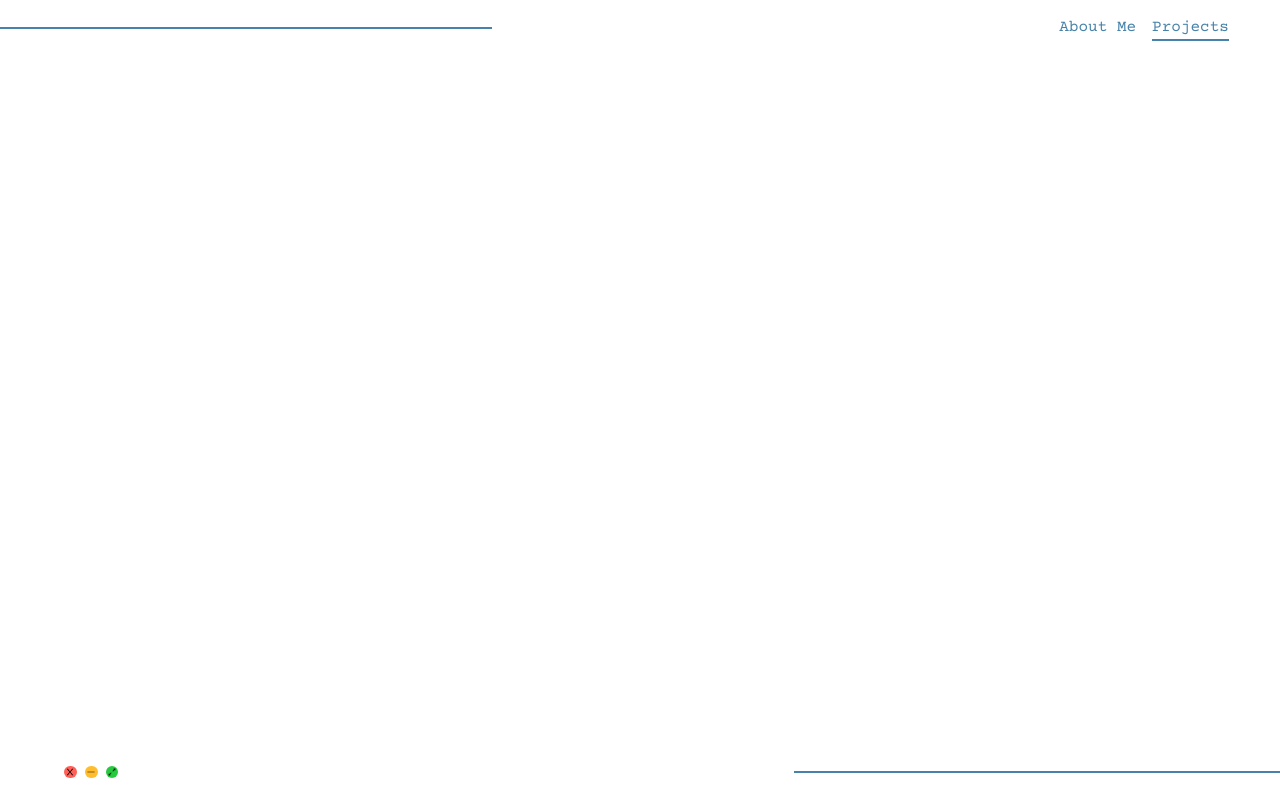
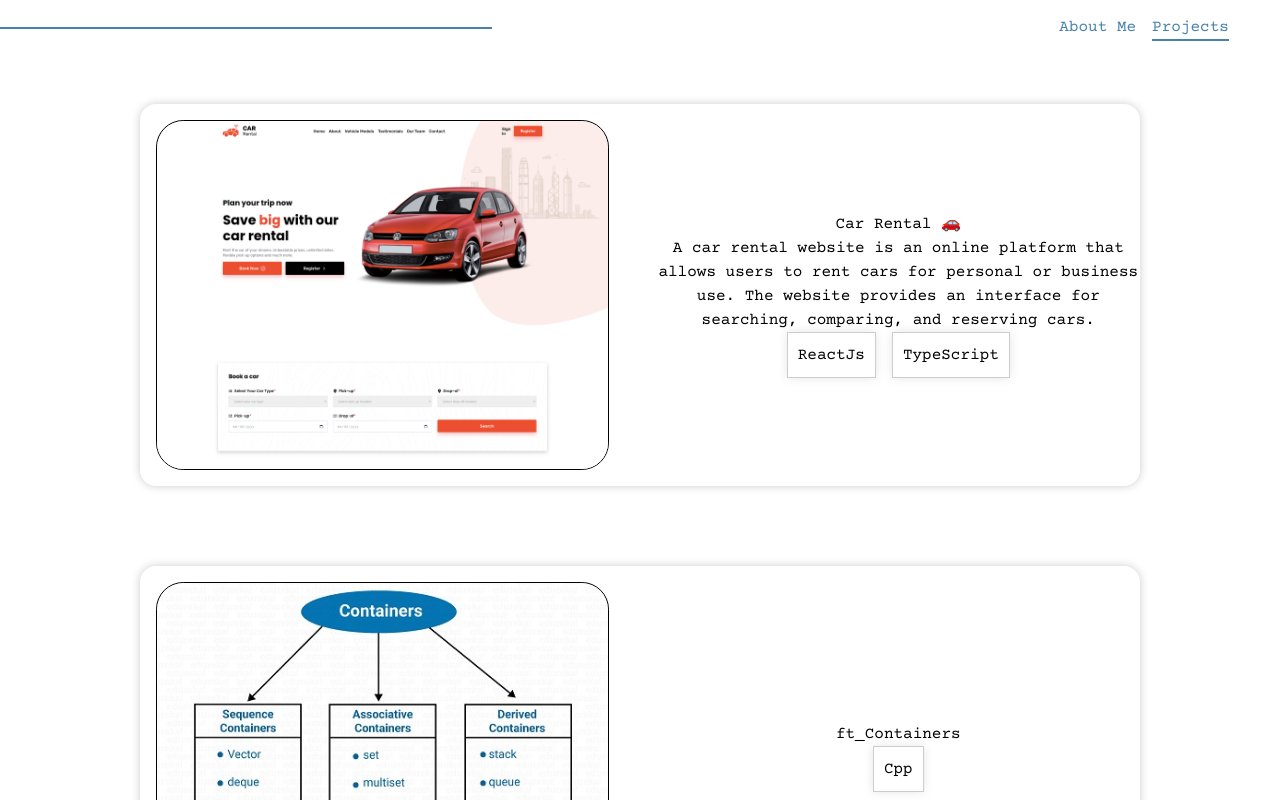
Before and after one commit to msaouab/Portfolio, a React (Vite) app: page /project in a window 1280 px wide. Before the commit this address had no page. Shown: the top 800 px of the page. Built offline with nearby package versions, Linux system fonts and the light colour scheme.

Commit message:
feat: working on the project new style

```diff
--- a/src/App.tsx
+++ b/src/App.tsx
@@ -38,7 +38,7 @@ function AppRouter() {
 				<main>
 					<Routes>
 						<Route path="/" element={<Profile />} />
-						{/* <Route path="/project" element={<Projects />} /> */}
+						<Route path="/project" element={<Projects />} />
 					</Routes>
 				</main>
 				<footer>
--- /dev/null
+++ b/src/_types/types.ts
@@ -0,0 +1,14 @@
+export type ProjectType = {
+	name: string;
+	icon: string;
+	description: string;
+	technologies: string[];
+	image: string;
+	link: string;
+	github: string;
+	skills: string[];
+};
+
+export type SkillsProps = {
+	skills: string[];
+};
--- a/src/components/HeaderProject.tsx
+++ b/src/components/HeaderProject.tsx
@@ -23,25 +23,13 @@ interface Project {
 
 interface ProjectsProps {
 	projects: Project[];
-	selected: string | null;
 }
 
-const HeaderProject: React.FC<ProjectsProps> = ({ projects, selected }) => {
-	const filterProjects = selected
-		? projects.filter((project) => project.technologies.includes(selected))
-		: projects;
+const HeaderProject: React.FC<ProjectsProps> = ({ projects }) => {
 
 	return (
 		<ProjectsContainer>
-			{filterProjects.length > 0 ? (
-				<ul>
-					{filterProjects.map((project, index) => (
-						<ProjectsCard project={project} key={index} />
-					))}
-				</ul>
-			) : (
-				<p className="notfund">No projects found.</p>
-			)}
+
 		</ProjectsContainer>
 	);
 };
--- /dev/null
+++ b/src/components/ImgContainer.tsx
@@ -0,0 +1,65 @@
+import { useState } from "react";
+import styled from "styled-components";
+
+const ImgStyle = styled.div`
+	width: 50%;
+	padding: 1rem;
+	.ImgBackground {
+		border: 1px solid #000;
+		height: 350px;
+		width: 100%;
+		overflow: hidden;
+		border-radius: 1.7rem;
+		& > img {
+			width: 350px;
+			border-radius: 10px;
+			width: 100%;
+			object-fit: cover;
+			transform: translateY(0%);
+			transition: transform 10s ease-in-out 0s;
+			height: auto;
+			border-radius: 1.7rem;
+			background-color: #76767633;
+			/* overflow: hidden; */
+			box-shadow: 0px 0px 10px rgb(0 0 0 / 10%);
+			&:hover {
+				transform: translateY(calc(-100% + 350px));
+			}
+		}
+	}
+	@media (max-width: 400px) {
+		width: 80%;
+	}
+`;
+
+export const ImgContainer = ({
+	source,
+	alt,
+}: {
+	source: string;
+	alt?: string;
+}) => {
+	const [loading, setLoading] = useState<boolean>(true);
+
+	const handleLoad = () => {
+		setLoading(false);
+	};
+
+	const handleError = () => {
+		setLoading(false);
+	};
+
+	return (
+		<ImgStyle>
+			<div className="ImgBackground">
+				<img
+					src={source}
+					alt={alt}
+					onLoad={handleLoad}
+					onError={handleError}
+					style={{ display: loading ? "none" : "block" }}
+				/>
+			</div>
+		</ImgStyle>
+	);
+};
--- a/src/components/ProjectsCard.tsx
+++ b/src/components/ProjectsCard.tsx
@@ -1,92 +1,45 @@
 import { useEffect, useState } from "react";
 import styled from "styled-components";
-import Testing from "../assets/ProjectsImg/testingGIf.gif";
-import Skeleton from "@mui/material/Skeleton";
-import Stack from "@mui/material/Stack";
+import { ImgContainer } from "./ImgContainer";
+import { SkillsCard } from "./SkillsCard";
 
 const CardsContainer = styled.div`
 	display: flex;
-	flex-direction: column;
-	justify-content: center;
+	justify-content: space-between;
 	align-items: center;
-	color: #fff;
-	& > .cards {
-		border: 3px solid #ffffff;
-		width: 400px;
-		height: 300px;
-		& > img {
-			width: 100%;
-			height: 90%;
-			object-fit: cover;
-			object-position: top;
+	text-align: center;
+	gap: 2rem;
+	width: 100%;
+	box-shadow: 0 0 10px rgba(0,0,0,.2);
+	border-radius: 1rem;
+	& > .projectInfo {
+		width: 50%;
+		display: flex;
+		justify-content: center;
+		align-items: center;
+		text-align: center;
+		flex-direction: column;
+		& > .projectName {
 		}
-		background-color: #694538;
-		& > .project-tile {
-			width: 400px;
-			text-align: center;
-			color: #fff;
-			text-decoration: none;
-			padding: 0.8rem 0;
-			.code {
-				color: transparent;
-				transition: color 0.3s ease-out;
-				margin: 0 0.2rem;
-			}
-		}
-		& > .project-tile:hover .code {
-			color: orange;
-		}
-	}
-	@media (max-width: 500px) {
-		.cards {
-			width: 90%;
+		& > .projectDescription {
 		}
 	}
 `;
 
 const ProjectsCard = (project: any, key: number) => {
-	const { name, img, link } = project.project;
-	const [findImg, setFindImg] = useState<string>("");
-	const [loading, setLoading] = useState<boolean>(true);
+	const { name, image, link, icon, description, skills } = project.project;
 
-	useEffect(() => {
-		if (!img) setFindImg(Testing);
-		else setFindImg(img);
-	}, [img]);
-
-	const handleLoad = () => {
-		setLoading(false);
-	};
-	const handleError = () => {
-		setLoading(true);
-		setFindImg(Testing);
-	};
+	// console.log(project);
 
 	return (
-		<CardsContainer>
-			{loading && (
-				<Stack spacing={1}>
-					<Skeleton
-						variant="rounded"
-						width={400}
-						height={300}
-					></Skeleton>
-				</Stack>
-			)}
-			<div
-				onLoad={handleLoad}
-				onError={handleError}
-				className="cards"
-				style={{ display: loading ? "none" : "block" }}
-			>
-				<img src={findImg} alt={name} />
-				<a className="project-tile" href={link} target="_blank">
-					<p className="project-title">
-						<span className="code">&lt; </span>
-						{name}
-						<span className="code"> &#47;&gt;</span>
-					</p>
-				</a>
+		<CardsContainer className="">
+			<ImgContainer source={image} alt={name} />
+			<div className="projectInfo">
+				<h3 className="projectName">
+					{name} <span className="icon">{icon}</span>
+				</h3>
+				<p className="projectDescription">{description}</p>
+				<SkillsCard skills={skills}></SkillsCard>
 			</div>
 		</CardsContainer>
 	);
--- /dev/null
+++ b/src/components/SkillsCard.tsx
@@ -0,0 +1,29 @@
+import styled from "styled-components";
+import { SkillsProps } from "../_types/types";
+
+const CardStyle = styled.div`
+	display: flex;
+	justify-content: center;
+	align-items: center;
+	text-align: center;
+	flex-wrap: wrap;
+	gap: 1rem;
+	& > .skill-name {
+		padding: 10px;
+		border: 1px solid #ccc;
+		box-shadow: 0 0 10px rgba(0,0,0,.1);
+	}
+`;
+
+export const SkillsCard = ({ skills }: SkillsProps) => {
+	console.log(skills);
+	return (
+		<CardStyle className="skill">
+			{skills.map((skill: string, index: number) => (
+				<p className="skill-name" key={index}>
+					{skill}
+				</p>
+			))}
+		</CardStyle>
+	);
+};
--- a/src/data/ProjectData.tsx
+++ b/src/data/ProjectData.tsx
@@ -1,12 +1,14 @@
-import trans from '/Overview.jpg'
-import GifApi from '/src/assets/ProjectsImg/GifsAPi.png'
-import Inception from '/src/assets/ProjectsImg/inception.gif'
-import { Code, Computer } from '@mui/icons-material';
-import { FaReact } from 'react-icons/fa';
-import { BiLogoJavascript, BiLogoTypescript } from 'react-icons/bi';
-import { SiNestjs } from 'react-icons/si';
-import IRC from '/src/assets/ProjectsImg/irc.jpg'
-import Container from '/src/assets/ProjectsImg/container.jpg'
+import trans from "/Overview.jpg";
+import GifApi from "/src/assets/ProjectsImg/GifsAPi.png";
+import Inception from "/src/assets/ProjectsImg/inception.gif";
+import { Code, Computer } from "@mui/icons-material";
+import { FaReact } from "react-icons/fa";
+import { BiLogoJavascript, BiLogoTypescript } from "react-icons/bi";
+import { SiNestjs } from "react-icons/si";
+import IRC from "/src/assets/ProjectsImg/irc.jpg";
+import Container from "/src/assets/ProjectsImg/container.jpg";
+import { ProjectType } from "../_types/types";
+import CarRental from "/src/assets/ProjectsImg/Car-Rental.png";
 
 const Technologies = [
 	{
@@ -35,46 +37,77 @@ const Technologies = [
 	},
 ];
 
-const Projects = [
+const Projects: ProjectType[] = [
+	{
+		name: "Car Rental",
+		icon: "🚗",
+		link: "",
+		github: "",
+		image: CarRental,
+		technologies: ["ReactJs", "TypeScript"],
+		description:
+			"A car rental website is an online platform that allows users to rent cars for personal or business use. The website provides an interface for searching, comparing, and reserving cars.",
+		skills: ["ReactJs", "TypeScript"],
+	},
 	{
 		name: "ft_Containers",
-		link: "https://github.com/msaouab/ft_Containers",
-		img: Container,
+		icon: "",
+		link: "",
+		github: "https://github.com/msaouab/ft_Containers",
+		image: Container,
 		technologies: ["C / Cpp"],
 		description: "",
+		skills: ["Cpp"],
 	},
 	{
 		name: "ft_IRC",
-		link: "https://github.com/msaouab/ft_irc",
-		img: IRC,
+		icon: "",
+		link: "",
+		github: "https://github.com/msaouab/ft_irc",
+		image: IRC,
 		technologies: ["C / Cpp"],
 		description: "",
+		skills: ["C", "Cpp", "Socket"],
 	},
 	{
 		name: "Inception",
-		link: "https://github.com/msaouab/Inception",
-		img: Inception,
+		icon: "",
+		link: "",
+		github: "https://github.com/msaouab/Inception",
+		image: Inception,
 		technologies: ["DevOps"],
 		description: "",
+		skills: ["Docker"],
 	},
 	{
 		name: "ft_transcendence",
-		link: "https://github.com/msaouab/ft_transcendence",
-		img: trans,
+		icon: "",
+		link: "",
+		github: "https://github.com/msaouab/ft_transcendence",
+		image: trans,
 		technologies: ["ReactJs", "TypeScript", "NestJs", "DevOps"],
 		description: "",
+		skills: ["ReactJs", "TypeScript", "NestJs", "Docker"],
 	},
 	{
 		name: "BootCamp Web Dev",
-		link: "https://github.com/msaouab/BootCamp-React-projects-js-ts",
-		img: "",
+		icon: "",
+		link: "",
+		github: "https://github.com/msaouab/BootCamp-React-projects-js-ts",
+		image: "",
 		technologies: ["JavaScript", "TypeScript", "ReactJs"],
+		description: "",
+		skills: ["ReactJs", "TypeScript", "JavaScript"],
 	},
 	{
 		name: "Gifs Search Engine",
+		icon: "",
 		link: "https://takehome-assignment.netlify.app/",
-		img: GifApi,
+		github: "",
+		image: GifApi,
 		technologies: ["TypeScript", "ReactJs"],
+		description: "",
+		skills: ["ReactJs", "TypeScript"],
 	},
 ];
 
--- a/src/main.tsx
+++ b/src/main.tsx
@@ -1,11 +1,9 @@
-import ReactDOM from 'react-dom/client'
-import { BrowserRouter } from 'react-router-dom'
-import App from './App'
-import './index.css'
-import React from 'react'
+import ReactDOM from "react-dom/client";
+import { BrowserRouter } from "react-router-dom";
+import App from "./App";
+import "./index.css";
+import React from "react";
 
-ReactDOM.createRoot(document.getElementById('root') as HTMLElement).render(
-  <React.StrictMode>
-    <App />
-  </React.StrictMode>,
-)
+ReactDOM.createRoot(document.getElementById("root") as HTMLElement).render(
+	<App />
+);
--- a/src/pages/Profile.tsx
+++ b/src/pages/Profile.tsx
@@ -63,11 +63,11 @@ const Profile = () => {
 			<h2 className="">Software Engineer</h2>
 			<hr className="" />
 			<TextProfile />
-			<SideBarProject
+			{/* <SideBarProject
 				technologies={Technologies}
 				onSelectTech={handleSelect}
 			/>
-			<HeaderProject projects={Projects} selected={selected} />
+			<HeaderProject projects={Projects} selected={selected} /> */}
 		</ProfileContainer>
 	);
 };
--- a/src/pages/Projects.tsx
+++ b/src/pages/Projects.tsx
@@ -3,27 +3,33 @@ import SideBarProject from "../components/SideBarProject";
 import HeaderProject from "../components/HeaderProject";
 import { useState } from "react";
 import { Technologies, Projects } from "../data/ProjectData";
+import ProjectsCard from "../components/ProjectsCard";
 
 const ProjectContainer = styled.main`
-	display: flex;
-	flex-direction: column;
-	gap: 4rem;
+	ul {
+		display: flex;
+		flex-direction: column;
+		justify-content: center;
+		align-items: center;
+		gap: 5rem;
+		max-width: 1000px;
+		margin: 0 auto;
+	}
 `;
 
 const Project = () => {
-	const [selected, setSelected] = useState<string | null>(null);
-
-	const handleSelect = (technology: string) => {
-		setSelected(technology);
-	};
 
 	return (
 		<ProjectContainer>
-			<SideBarProject
-				technologies={Technologies}
-				onSelectTech={handleSelect}
-			/>
-			<HeaderProject projects={Projects} selected={selected} />
+			{Projects.length > 0 ? (
+				<ul>
+					{Projects.map((project, index) => (
+						<ProjectsCard project={project} key={index} />
+					))}
+				</ul>
+			) : (
+				<p className="notfund">No projects found.</p>
+			)}
 		</ProjectContainer>
 	);
 };
```
Also changed, not shown: src/assets/ProjectsImg/Car-Rental.png (added).
